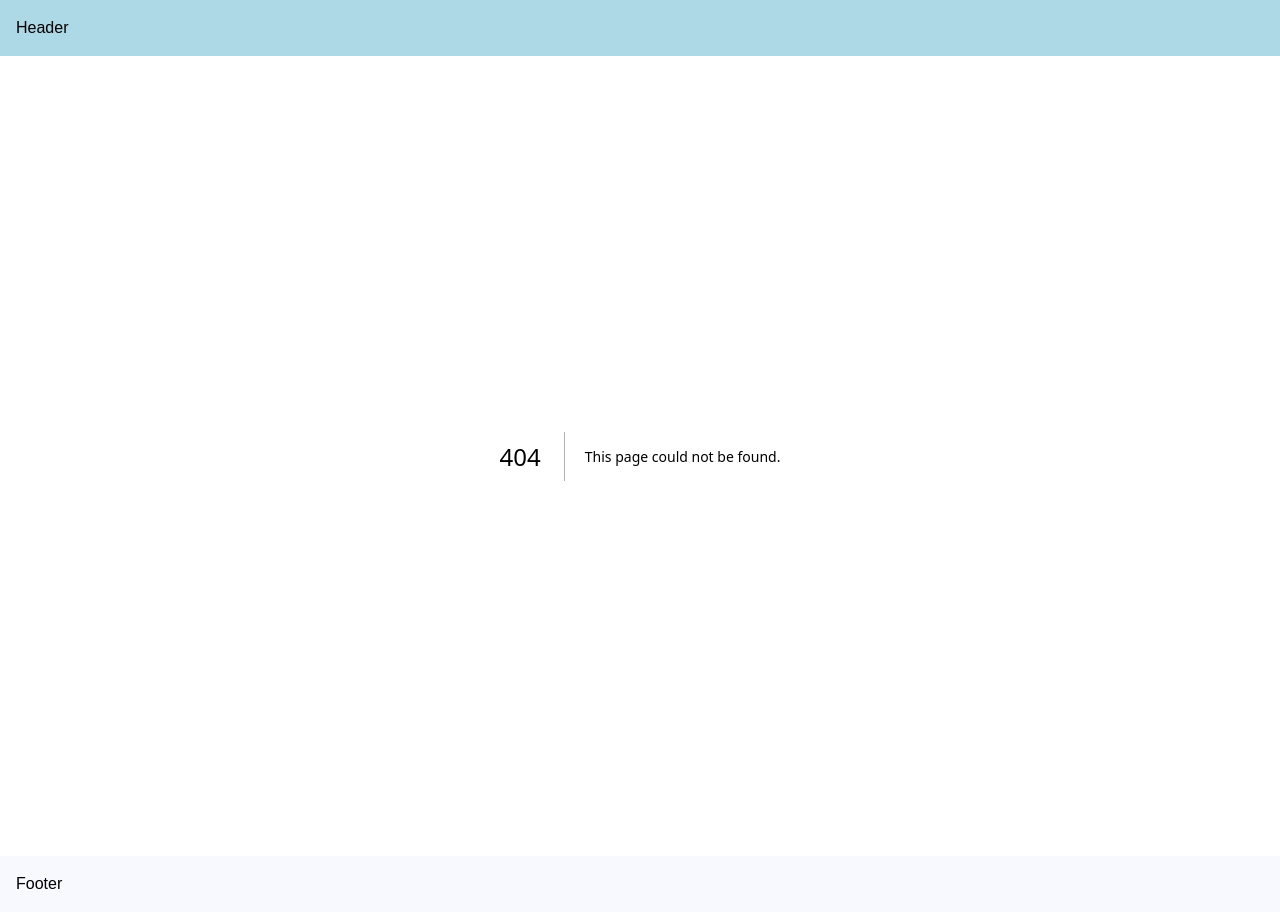
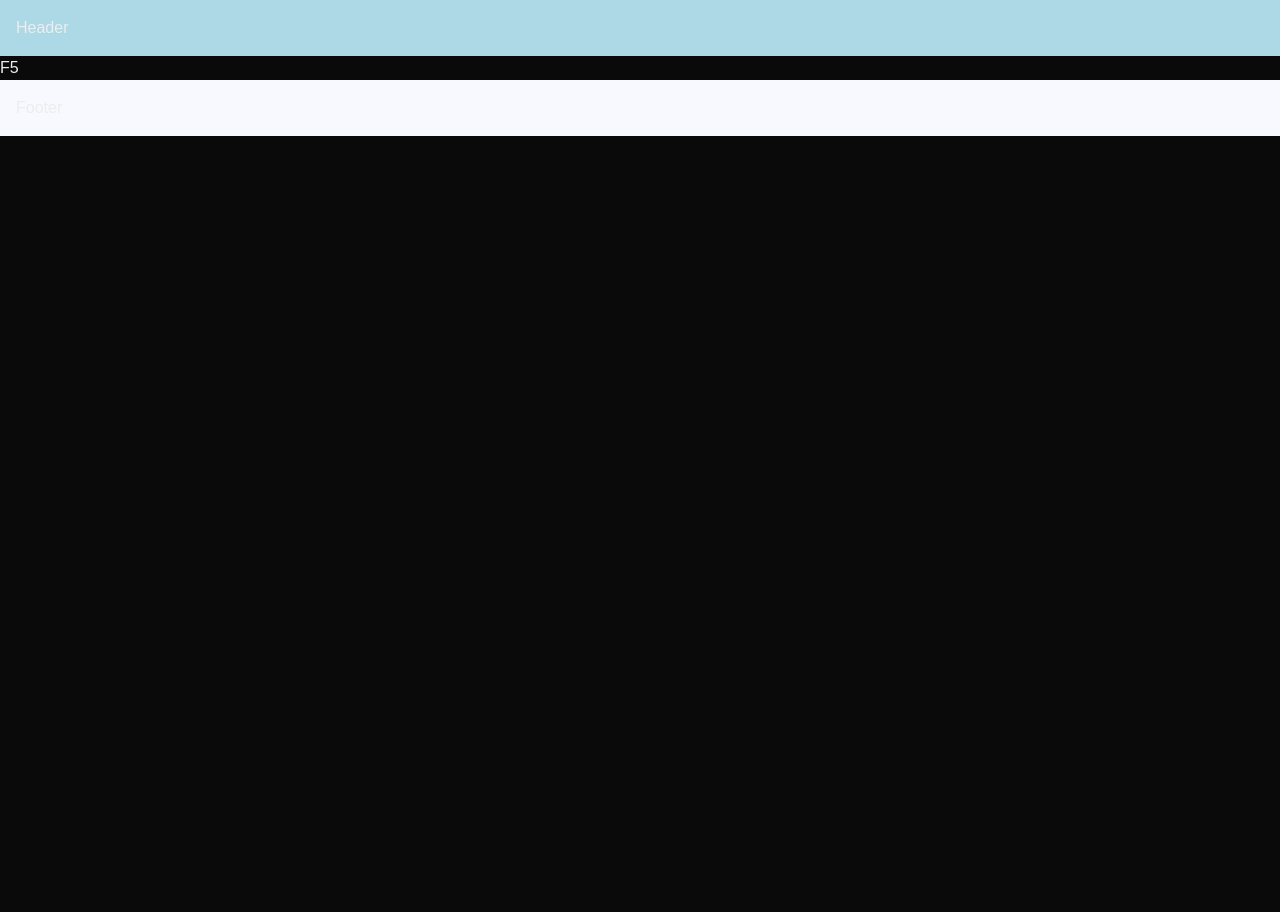
Before and after one commit to teja-afk/nextjs-practise, a Next.js app: page /f1/f2/inner-f2 in a window 1280 px wide. Before the commit this address had no page. After the commit the page ends 800 px from the top, so only its background shows below. Built offline with nearby package versions, Linux system fonts and the light colour scheme.

Commit message:
add: intercepting routes (root directory)

```diff
--- /dev/null
+++ b/app/f1/f2/(...)f5/page.tsx
@@ -0,0 +1,3 @@
+export default function InterceptedF5Page() {
+    return <h1>(...) Intercepted F5 Page</h1>
+}
--- /dev/null
+++ b/app/f1/f2/inner-f2/page.tsx
@@ -0,0 +1,5 @@
+import Link from "next/link";
+
+export default function InnerF2(){
+    return <Link href="/f5">F5</Link>
+}
--- /dev/null
+++ b/app/f5/page.tsx
@@ -0,0 +1,3 @@
+export default function F5() {
+    return <h1>F5 Page</h1>
+}
```
